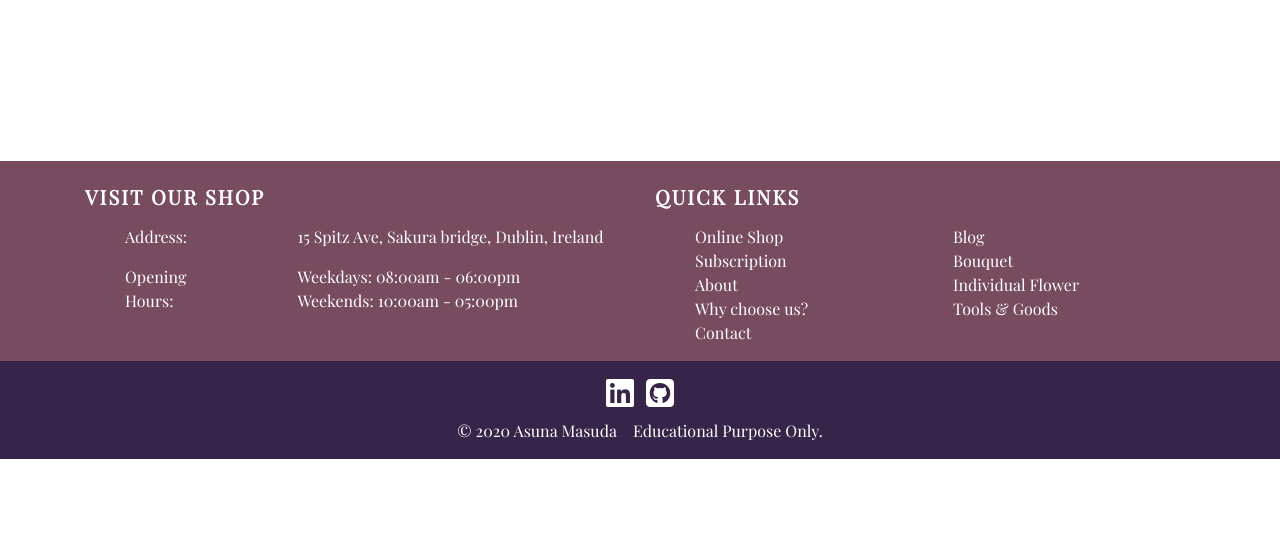
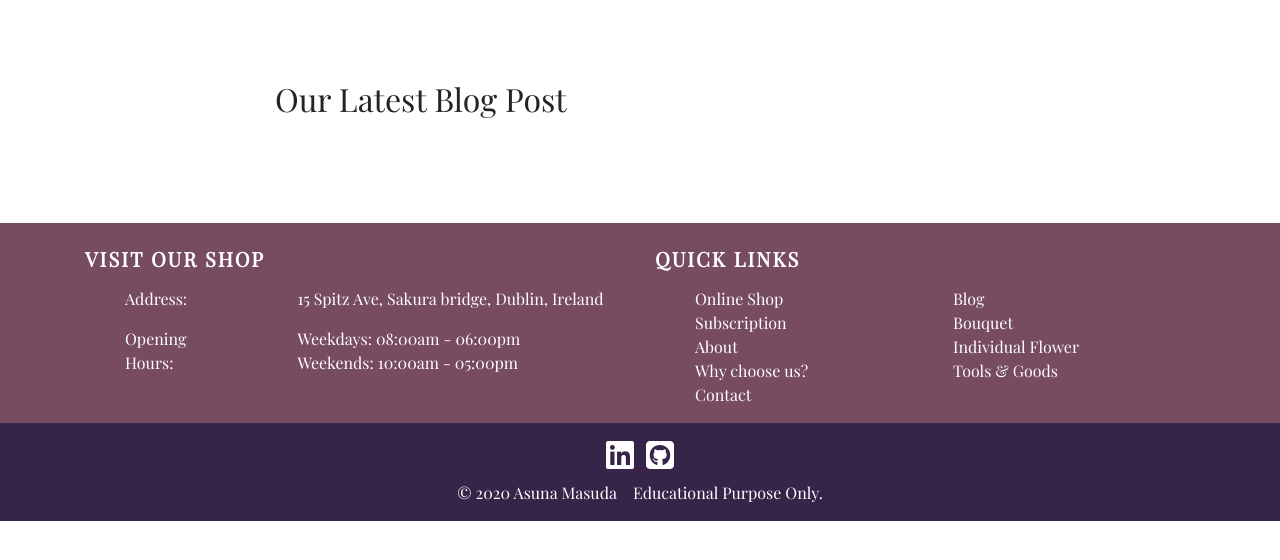
Before and after one commit to Vitalik487/Flowery-Days, a Django app: template blog/templates/blog/blog.html in a window 1280 px wide. Shown: the part 165-725 px from the top of the page. Run offline with Django 3.2, Linux system fonts and the light colour scheme; the template is opened without the code that fills it, so the values that code supplies are empty; parts of the project's set-up code (start-up, migrations or seed data) failed here and were passed over; some libraries are stand-ins or nearby versions.

Commit message:
Add <a> tag for individual posts

```diff
--- a/blog/templates/blog/blog.html
+++ b/blog/templates/blog/blog.html
@@ -13,15 +13,22 @@
             </div>
             <div class="col-lg-10">
                 <div class="row">
+                    <div class="col-12 mb-3">
+                        <h2>Our Latest Blog Post</h2>
+                    </div>
+                </div>
+                <div class="row">
                     <div class="col-lg-3 card-width-small">
                         {% for post in blog_post|slice:":2" %}
                             {% for card_image in blog_image|in_image:post.pk %}
+                                <a href="{% url 'post_detail' post.slug %}">
                                     <div class="card card-small-extenstion">
                                         <div class="card-body card-body-small-extenstion">
                                             <img class="card-img-top card-img-top-extenstion" src="{{ card_image.image.url }}" alt="blog_image">
                                             <h4 class="card-title card-title-extenstion">{{ post.title }}</h4>
                                         </div>
                                     </div>
+                                </a>
                             <br>
                             {% endfor %}
                         {% endfor %}
@@ -29,12 +36,14 @@
                     <div class="col-lg-6 card-width-large">
                         {% for post in blog_post|slice:"2:3" %}
                             {% for card_image in blog_image|in_image:post.pk %}
+                                <a href="{% url 'post_detail' post.slug %}">
                                     <div class="card card-large-extenstion">
                                         <div class="card-body card-body-large-extenstion">
                                             <img class="card-img-top card-img-top-extenstion" src="{{ card_image.image.url }}" alt="blog_image">
                                             <h4 class="card-title card-title-extenstion">{{ post.title }}</h4>
                                         </div>
                                     </div>
+                                </a>
                                 <br>
                             {% endfor %}
                         {% endfor %}
@@ -42,12 +51,14 @@
                     <div class="col-lg-3 card-width-small">
                         {% for post in blog_post|slice:"3:5" %}
                             {% for card_image in blog_image|in_image:post.pk %}
+                                <a href="{% url 'post_detail' post.slug %}">
                                     <div class="card card-small-extenstion">
                                         <div class="card-body card-body-small-extenstion">
                                             <img class="card-img-top card-img-top-extenstion" src="{{ card_image.image.url }}" alt="{{ post.title }}}}">
                                             <h4 class="card-title card-title-extenstion">{{ post.title }}</h4>
                                         </div>
                                     </div>
+                                </a>
                                 <br>
                             {% endfor %}
                         {% endfor %}
```
Lines whose indentation alone changed are shown as unchanged.
